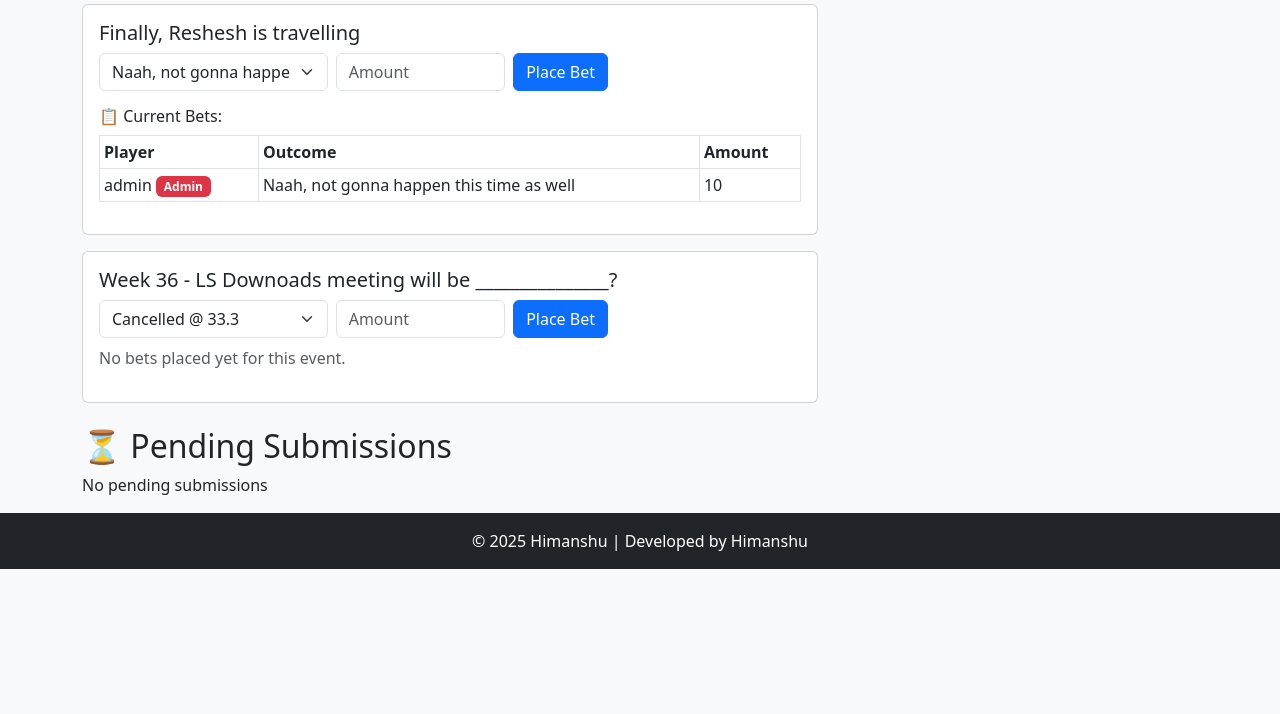
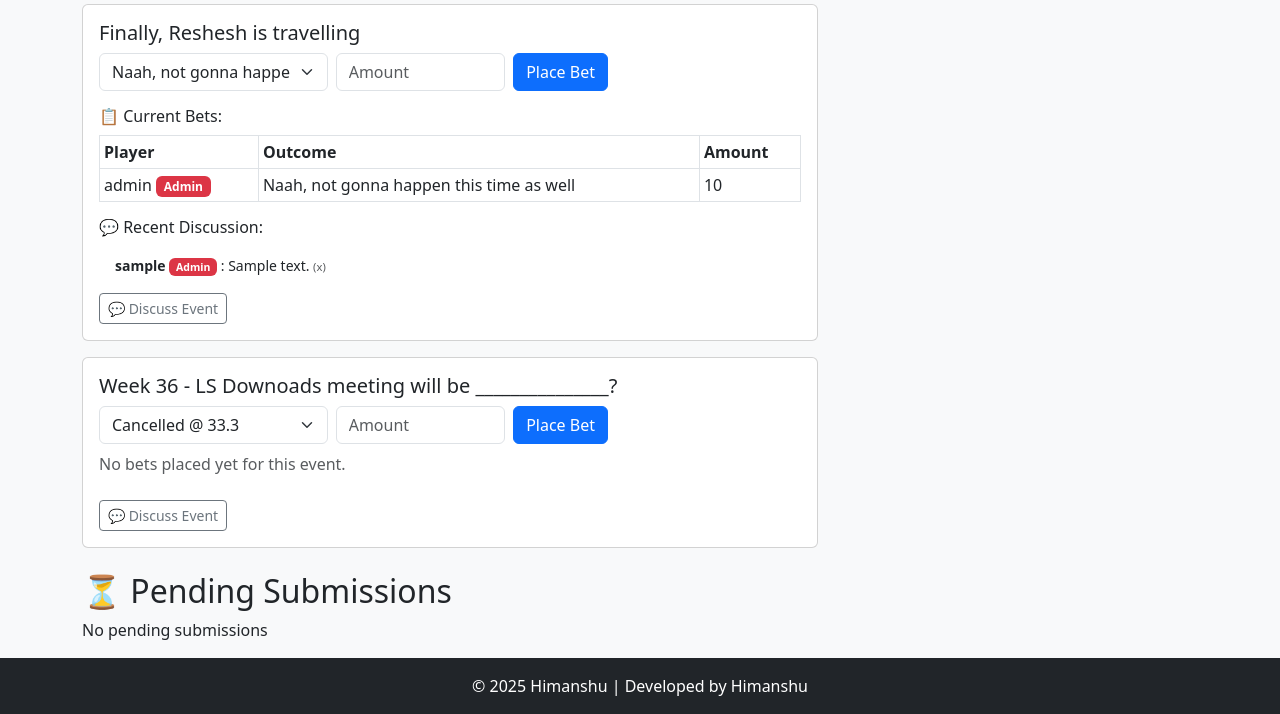
Before and after one commit to DarkulaX/Bet, a Flask app: page / in a window 1280 px wide. Shown: the part 725-1439 px from the top of the page. Before the commit the page ends 1294 px from the top, so only its background shows below. Run offline with Flask 3, Linux system fonts and the light colour scheme; data comes from the database, SQL or seed files in the repository; tables that the repository leaves empty hold one stand-in row (values such as "Sample post"); one stand-in notice (Sample message) is shown.

Commit message:
added chat

```diff
--- a/app.py
+++ b/app.py
@@ -62,6 +62,16 @@ def init_db():
             content TEXT NOT NULL,
             timestamp TEXT NOT NULL
         );
+
+        CREATE TABLE IF NOT EXISTS event_chat (
+            id INTEGER PRIMARY KEY AUTOINCREMENT,
+            event_id INTEGER NOT NULL,
+            user_id INTEGER,
+            username TEXT,
+            message TEXT NOT NULL,
+            is_admin INTEGER DEFAULT 0,
+            timestamp TEXT NOT NULL
+        );
         """)
 
     with get_db() as db:
@@ -84,11 +94,12 @@ else:
 def index():
     db = get_db()
 
-    # Approved events
+    # Active approved events
     events = db.execute("""
         SELECT * FROM events
         WHERE winner_outcome_id IS NULL AND approved = 1
     """).fetchall()
+
     events_data = []
     for event in events:
         outcomes = db.execute("SELECT * FROM event_outcomes WHERE event_id=?", (event["id"],)).fetchall()
@@ -99,7 +110,22 @@ def index():
             JOIN event_outcomes o ON b.outcome_id = o.id
             WHERE b.event_id = ? AND b.status = 'pending'
         """, (event["id"],)).fetchall()
-        events_data.append({"event": event, "outcomes": outcomes, "bets": bets})
+
+        # Fetch last 2 chat messages for preview
+        chat_preview = db.execute("""
+            SELECT username, message, is_admin, timestamp
+            FROM event_chat
+            WHERE event_id=?
+            ORDER BY id DESC
+            LIMIT 2
+        """, (event["id"],)).fetchall()
+
+        events_data.append({
+            "event": event,
+            "outcomes": outcomes,
+            "bets": bets,
+            "chat_preview": chat_preview
+        })
 
     # Pending events
     pending_events = db.execute("""
@@ -109,14 +135,17 @@ def index():
     pending_events_data = []
     for event in pending_events:
         outcomes = db.execute("SELECT * FROM event_outcomes WHERE event_id=?", (event["id"],)).fetchall()
-        pending_events_data.append({"event": event, "outcomes": outcomes})
+        pending_events_data.append({
+            "event": event,
+            "outcomes": outcomes
+        })
 
     # Confessions
     confessions = db.execute("""
         SELECT * FROM confessions ORDER BY id DESC LIMIT 20
     """).fetchall()
 
-    # Random slogan
+    # Slogan
     slogans = [
         "Bet smart. Win big. Brag always! 😎",
         "Fortune favors the bold… and the silly. 😂",
@@ -326,6 +355,50 @@ def delete_event(event_id):
     flash("Event deleted!")
     return redirect(url_for("admin_approvals"))
 
+@app.route("/event_chat/<int:event_id>", methods=["GET", "POST"])
+def event_chat(event_id):
+    db = get_db()
+    # Fetch event details
+    event = db.execute("SELECT * FROM events WHERE id=?", (event_id,)).fetchone()
+    if not event:
+        flash("Event not found")
+        return redirect(url_for("index"))
+
+    # If POST → Add message
+    if request.method == "POST":
+        if "user_id" not in session:
+            flash("You must be logged in to post in the chat.")
+            return redirect(url_for("login"))
+
+        message = request.form.get("message", "").strip()
+        if message:
+            is_admin = 1 if session.get("is_admin") else 0
+            db.execute("""
+                INSERT INTO event_chat (event_id, user_id, username, message, is_admin, timestamp)
+                VALUES (?, ?, ?, ?, ?, ?)
+            """, (
+                event_id,
+                session["user_id"],
+                session["username"],
+                message,
+                is_admin,
+                datetime.now().strftime("%Y-%m-%d %H:%M:%S")
+            ))
+            db.commit()
+            flash("Message posted.")
+        else:
+            flash("Message cannot be empty.")
+
+        return redirect(url_for("event_chat", event_id=event_id))
+
+    # Fetch chat messages for this event
+    messages = db.execute("""
+        SELECT * FROM event_chat WHERE event_id=?
+        ORDER BY id ASC
+    """, (event_id,)).fetchall()
+
+    return render_template("event_chat.html", event=event, messages=messages)
+
 @app.route("/admin_resolve/<int:event_id>", methods=["POST"])
 def admin_resolve(event_id):
     if not session.get("is_admin"):
--- a/templates/index.html
+++ b/templates/index.html
@@ -25,6 +25,7 @@
       </div>
     </div>
 
+    <!-- Title and slogan -->
     <h1 class="mb-2">🏆 Who's Gonna Win? <small class="text-muted">Place your bets now!</small></h1>
     <p class="fs-5 fst-italic text-primary slogan">{{ slogan }}</p>
 
@@ -35,6 +36,8 @@
           <div class="card mb-3">
             <div class="card-body">
               <h5>{{ e.event.title }}</h5>
+
+              <!-- Betting Form -->
               <form method="POST" action="{{ url_for('place_bet', event_id=e.event.id) }}" class="row g-2">
                   <div class="col-md-4">
                       <select name="outcome_id" class="form-select">
@@ -51,6 +54,7 @@
                   </div>
               </form>
 
+              <!-- Bets Table -->
               {% if e.bets %}
               <div class="mt-3">
                   <h6>📋 Current Bets:</h6>
@@ -77,6 +81,32 @@
               {% else %}
               <p class="text-muted mt-2">No bets placed yet for this event.</p>
               {% endif %}
+
+              <!-- Chat Preview -->
+              {% if e.chat_preview and e.chat_preview|length > 0 %}
+              <div class="mt-3">
+                  <h6>💬 Recent Discussion:</h6>
+                  <ul class="list-group list-group-flush">
+                      {% for msg in e.chat_preview %}
+                      <li class="list-group-item">
+                          <small>
+                              <strong>{{ msg.username }}</strong>
+                              {% if msg.is_admin %}
+                                  <span class="badge bg-danger">Admin</span>
+                              {% endif %}
+                              : {{ msg.message }}
+                              <span class="text-muted" style="font-size:0.8em;">({{ msg.timestamp }})</span>
+                          </small>
+                      </li>
+                      {% endfor %}
+                  </ul>
+              </div>
+              {% endif %}
+
+              <!-- Discuss Event Button -->
+              <a href="{{ url_for('event_chat', event_id=e.event.id) }}" class="btn btn-sm btn-outline-secondary mt-2">
+                  💬 Discuss Event
+              </a>
             </div>
           </div>
         {% endfor %}
```
Also changed, not shown: templates/event_chat.html (added, +37 -0 lines). Lines whose indentation alone changed are shown as unchanged.
